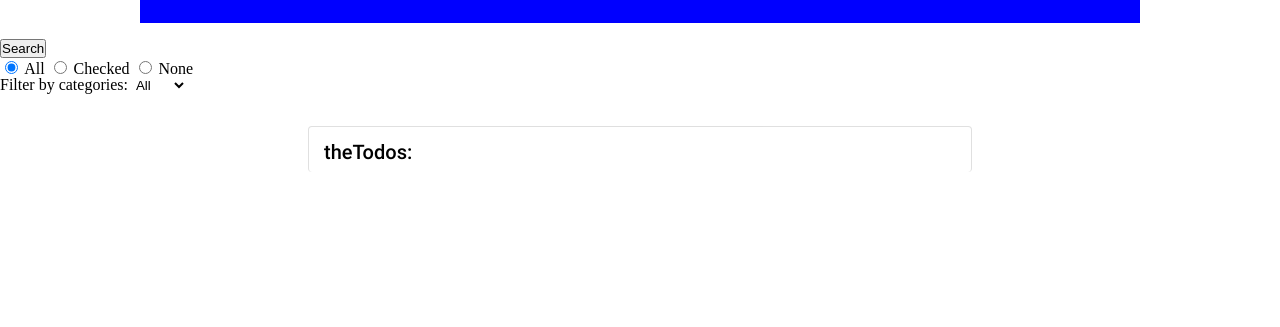
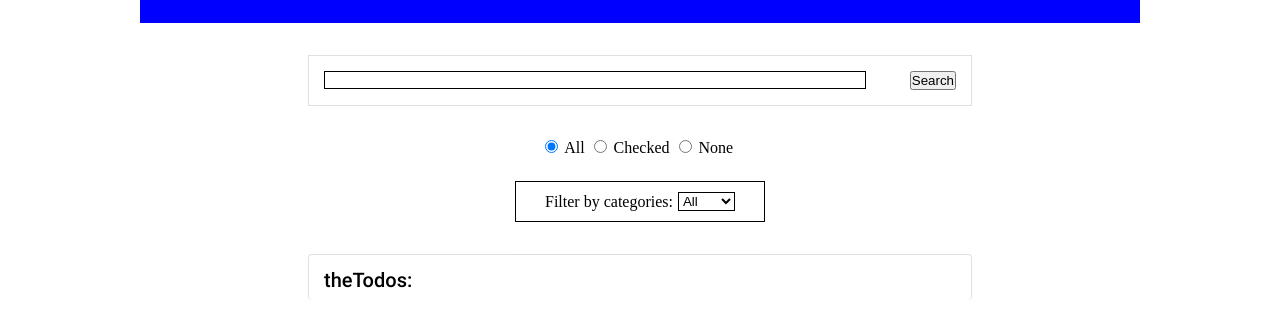
Before and after one commit to HoangLiarPhuongLe/typescript-training, a website built with Parcel: page src/index.html in a window 1280 px wide. Shown: the part 77-404 px from the top of the page. Built offline with nearby package versions, Linux system fonts and the light colour scheme; no server answers.

Commit message:
feat: implement css

```diff
--- a/src/styles/pages/home.css
+++ b/src/styles/pages/home.css
@@ -56,3 +56,57 @@
     font-size: var(--font-size-xl);
     font-weight: var(--font-weight-medium);
 }
+
+.search-container {
+    margin: 31.5px auto;
+    background: #fff;
+    border: 0.6px solid #0000001f;
+    width: 664px;
+    padding-top: 15px;
+    padding-left: 15px;
+    padding-right: 15px;
+    padding-bottom: 15px;
+    display: flex;
+    flex-direction: row;
+    align-items: center;
+    justify-content: space-between;
+}
+
+.search-form {
+    border: 1px solid black;
+    width: 542px;
+}
+
+.input-search {
+    width: 100%;
+    padding-left: 2px;
+}
+
+.todo-show {
+    display: flex;
+}
+
+.todo-hidden {
+    display: none;
+}
+
+.radio-button-container {
+    margin: 0 auto;
+    width: 200px;
+}
+
+.select-categories-container {
+    margin: 25px auto;
+    padding: 10px;
+    width: 250px;
+    border: 0.6px solid black;
+    display: flex;
+    flex-direction: row;
+    align-items: center;
+    justify-content: center;
+    gap: 5px;
+}
+
+.select-categories-form {
+    border: 0.5px solid black;
+}
```
